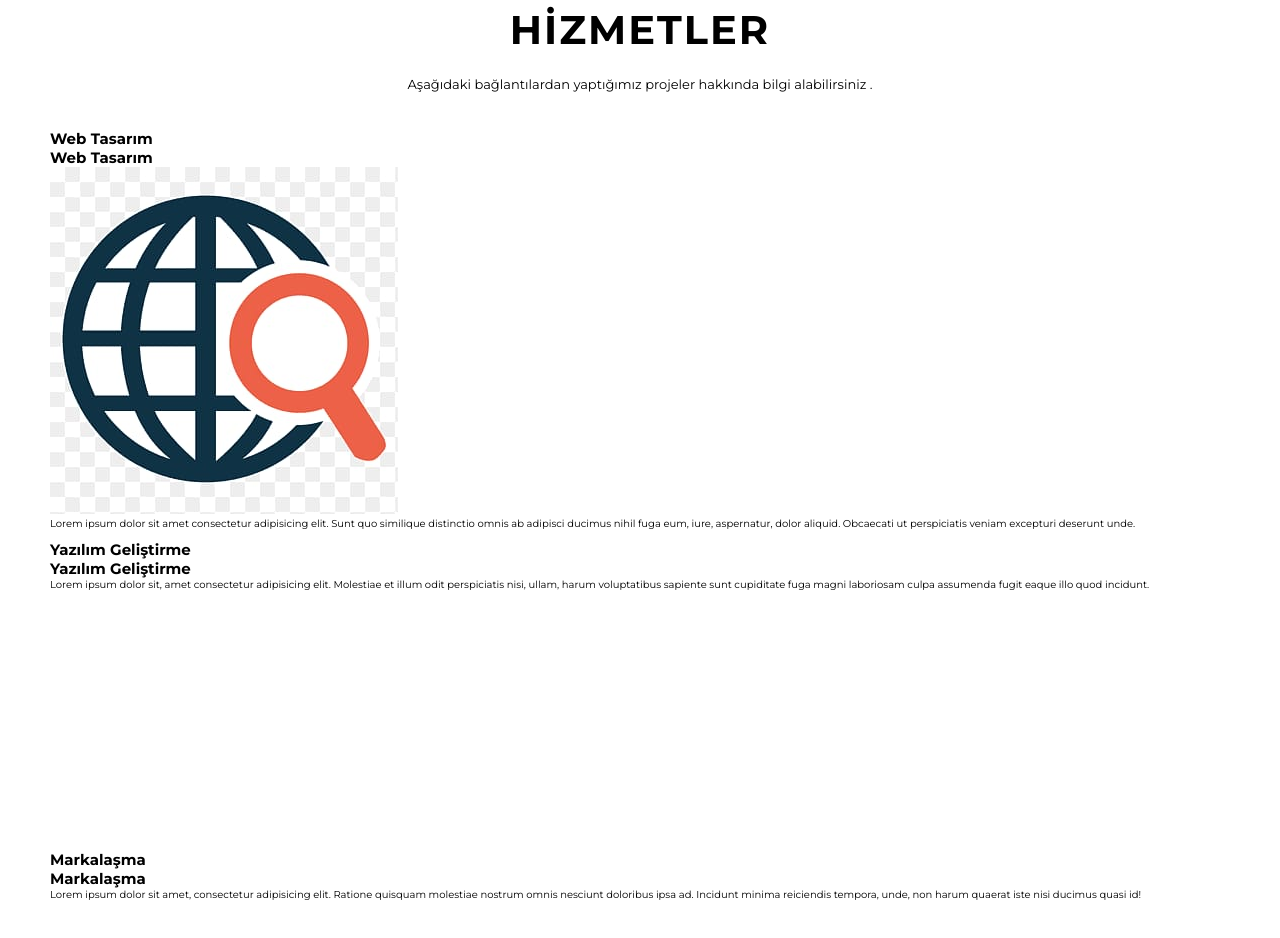
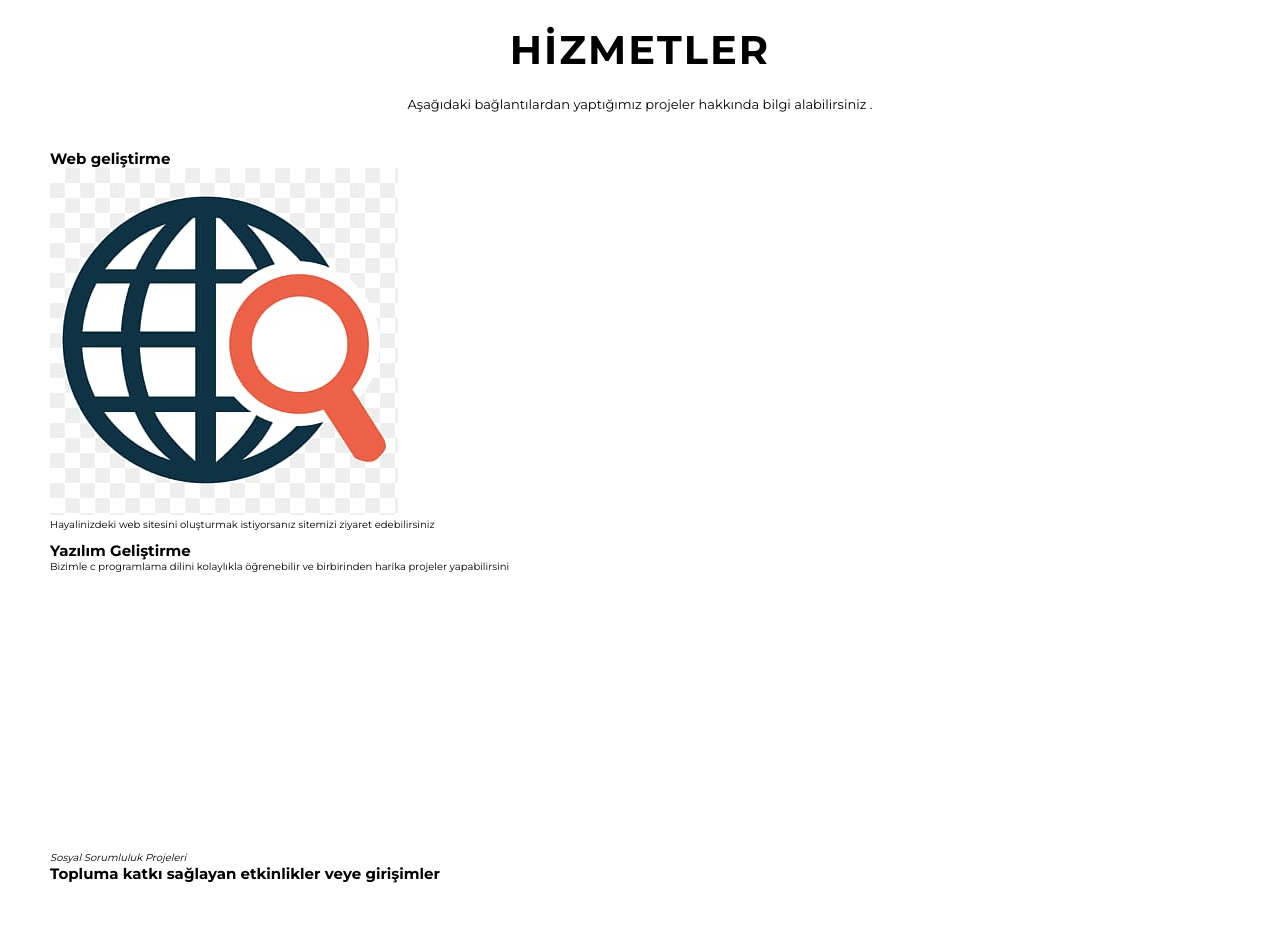
Before and after one commit to Hilal1-25/webHilal.github.ht, a plain HTML site: page index.html in a window 1280 px wide. Shown: the part 2740-3678 px from the top of the page. Drawn offline with Linux system fonts and the light colour scheme.

Commit message:
Update index.html

```diff
--- a/index.html
+++ b/index.html
@@ -43,7 +43,7 @@
     <section id="hakkında" class="hakkında container">
         <div class="hakkında-info">
             <h1 class="hakkında-info-heading">Hakkında</h1>
-            <p class="hakkında-info-desc"> MERHABA BEN HİLAL.Erzurum'da doğdum 19 yaşındayım.Batman Üniveritesinde Bilgisayar Mühendisliği 1.sınıf öğrencisiyim.Kitap okumayı ve gezmeyi severim.Doğayı,yeşilliği,gökyüzünü çok severim.Ailemle ve arkadaşlarımla vakıt geçirmekten hoşlanırım...</p>
+            <p class="hakkında-info-desc"> MERHABA BEN HİLAL TUNA.Erzurum'da doğdum. 19 yaşındayım.Batman Üniveritesinde Bilgisayar Mühendisliği 1.sınıf öğrencisiyim.Teknolojiye ve yazılıma olan merakım beni bu bölüme yönlendirdi.Şu anda C programlama dilini öğreniyorum.Ekip çalışmalarına yatkınım.Şu anki önceliğim,hem teknik becerilerimi geliştirmek hem de bilgisayar mühendisliği dünyasına katkı sağlamak.İlerde yapacağım projeleri buraya ekleceğim </p>
             <a href="#" type="button" class="hakkında-info-button">Devam Et</a>
         </div>
         <div class="hakkında-img">
@@ -65,13 +65,13 @@
                 <div clas="hizmet-card">
                     <div class="hizmet-front">
                         <i class="fa fa-palette"></i>
-                        <h1 class="hizmet-front-heading">Web Tasarım</h1>
+                        <h1 class="hizmet-front-heading">Web geliştirme</h1>
 
                     </div>
                     <div class="hizmet-back">
-                        <h1 class="hizmet-back-heading">Web Tasarım</h1>
+                        <h1 class="hizmet-back-heading"></h1>
                         <img src="./web tasarımı.jpg" alt="">
-                        <p class="hizmet-back-desc">Lorem ipsum dolor sit amet consectetur adipisicing elit. Sunt quo similique distinctio omnis ab adipisci ducimus nihil fuga eum, iure, aspernatur, dolor aliquid. Obcaecati ut perspiciatis veniam excepturi deserunt unde.</p>
+                        <p class="hizmet-back-desc">Hayalinizdeki web sitesini oluşturmak istiyorsanız sitemizi ziyaret edebilirsiniz</p>
 
 
                     </div>
@@ -85,8 +85,8 @@
 
                     </div>
                     <div class="hizmet-back">
-                        <h1 class="hizmet-back-heading">Yazılım Geliştirme</h1>
-                        <p class="hizmet-back-desc">Lorem ipsum dolor sit, amet consectetur adipisicing elit. Molestiae et illum odit perspiciatis nisi, ullam, harum voluptatibus sapiente sunt cupiditate fuga magni laboriosam culpa assumenda fugit eaque illo quod incidunt.</p>
+                        <h1 class="hizmet-back-heading"></h1>
+                        <p class="hizmet-back-desc">Bizimle c programlama dilini kolaylıkla öğrenebilir ve birbirinden harika projeler yapabilirsini</p>
 
 
                     </div>
@@ -95,13 +95,13 @@
             <div class="hizmet">
                 <div clas="hizmet-card">
                     <div class="hizmet-front">
-                        <i class="fa fa-building"></i>
-                        <h1 class="hizmet-front-heading">Markalaşma</h1>
+                        <i class="fa fa-building">Sosyal Sorumluluk Projeleri</i>
+                        <h1 class="hizmet-front-heading">Topluma katkı sağlayan etkinlikler veye girişimler </h1>
 
                     </div>
                     <div class="hizmet-back">
-                        <h1 class="hizmet-back-heading">Markalaşma</h1>
-                        <p class="hizmet-back-desc">Lorem ipsum dolor sit amet, consectetur adipisicing elit. Ratione quisquam molestiae nostrum omnis nesciunt doloribus ipsa ad. Incidunt minima reiciendis tempora, unde, non harum quaerat iste nisi ducimus quasi id!</p>
+                        <h1 class="hizmet-back-heading"></h1>
+                        <p class="hizmet-back-desc"></p>
 
 
                     </div>
```
